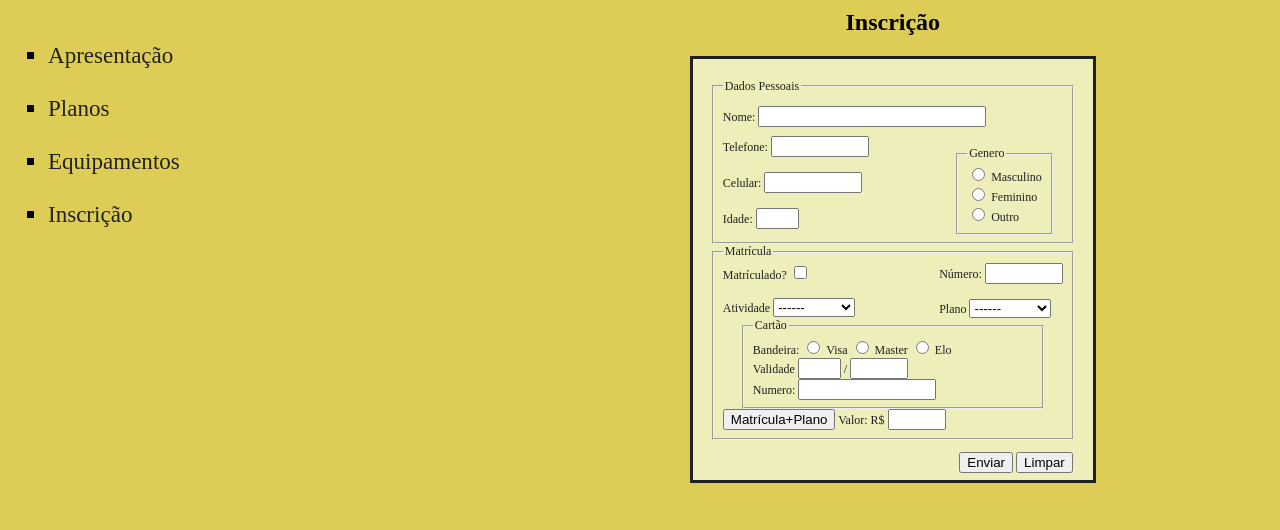
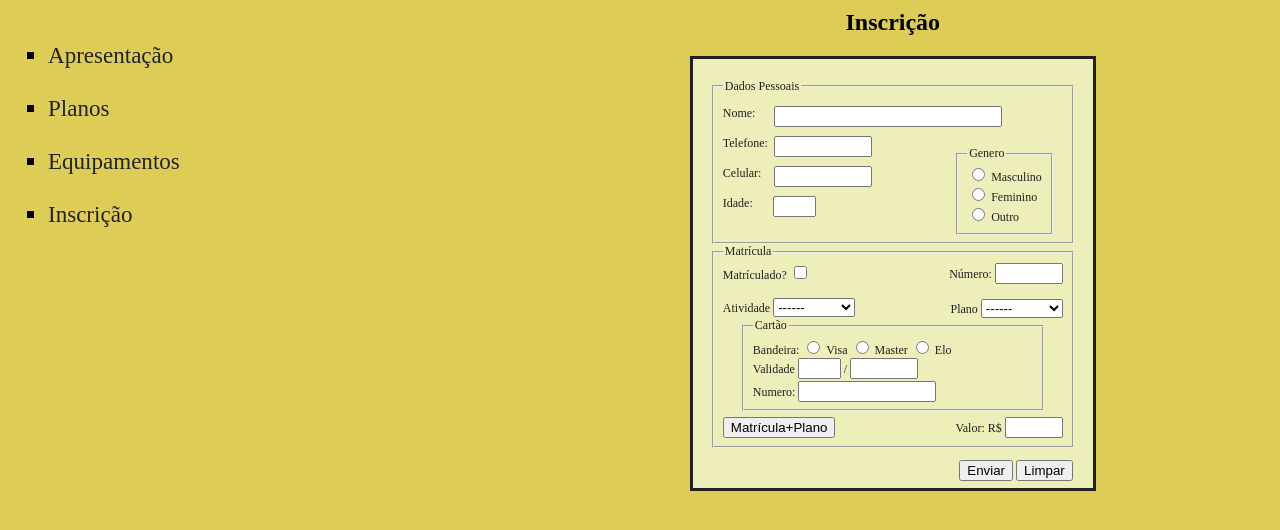
Before and after one commit to Demian143/Ad1Cpw, a plain HTML site: page html/inscricao.html in a window 1280 px wide. Shown: the part 102-632 px from the top of the page. Drawn offline with Linux system fonts and the light colour scheme; a web font is replaced by a local one.

Commit message:
Finishing form section

```diff
--- a/css/index.css
+++ b/css/index.css
@@ -192,6 +192,7 @@ table img {
 }
 
 .ColDirMat {
+  text-align: end;
   float: right;
 }
 
@@ -221,25 +222,46 @@ table img {
 
 .inpTelef {
   width: 90px;
+  float: right;
 }
 
 .numQD {
-  width: 50px;
+  width: 60px;
 }
 
 .numDD {
   width: 35px;
 }
 
-#dadosPes {
-  width: 50%;
+.btnRight {
+  margin-top: 6px;
+  float: right;
+}
+
+.btnMatPlan {
+  margin-top: 6px;
+}
+
+.labelDados {
   float: left;
 }
+
+#inpIdade {
+  margin-left: 20px;
+}
+
+#dadosPes {
+  width: 44%;
+  float: left;
+}
+
 #inpNome {
   width: 220px;
+  margin-left: 19px;
 }
 
 #inpNCC {
+  margin-top: 2px;
   width: 130px;
 }
 
--- a/html/inscricao.html
+++ b/html/inscricao.html
@@ -37,16 +37,23 @@
         <fieldset class="fsPessoal">
           <legend>Dados Pessoais</legend>
           <div class="linhaNome">
-            <label for="nome">Nome: </label>
+            <label class="labelDados" for="nome">Nome: </label>
             <input id="inpNome" type="text" name="nome" />
           </div>
           <div id="dadosPes">
-            <label for="telefone">Telefone: </label>
+            <label class="labelDados" for="telefone">Telefone: </label>
             <input type="text" class="inpTelef" name="telefone" /><br /><br />
-            <label for="celular">Celular:</label>
+            <label class="labelDados" for="celular">Celular:</label>
             <input type="text" class="inpTelef" name="celular" /><br /><br />
-            <label for="idade">Idade:</label>
-            <input type="number" class="numDD" name="idade" min="1" max="99" />
+            <label class="labelDados" for="idade">Idade:</label>
+            <input
+              type="number"
+              id="inpIdade"
+              class="numDD"
+              name="idade"
+              min="1"
+              max="99"
+            />
           </div>
           <fieldset class="fsGenero">
             <legend>Genero</legend>
@@ -77,7 +84,7 @@
           </div>
           <div class="ColDirMat">
             <label for="numero">Número:</label>
-            <input type="text" id="inpMat" name="numero" /><br /><br />
+            <input type="text" class="numQD" name="numero" /><br /><br />
             <label for="plano">Plano</label>
             <select name="plano" id="plano">
               <option value="">------</option>
@@ -108,9 +115,11 @@
             <label for="numeroCC">Numero:</label>
             <input type="number" id="inpNCC" name="numeroCC" />
           </fieldset>
-          <button>Matrícula+Plano</button>
-          <label for="valor">Valor: R$</label>
-          <input type="number" id="inpVal" name="valor" />
+          <button class="btnMatPlan">Matrícula+Plano</button>
+          <div class="btnRight">
+            <label for="valor">Valor: R$</label>
+            <input type="number" id="inpVal" name="valor" />
+          </div>
         </fieldset>
         <div class="entDireita">
           <button>Enviar</button>
```
